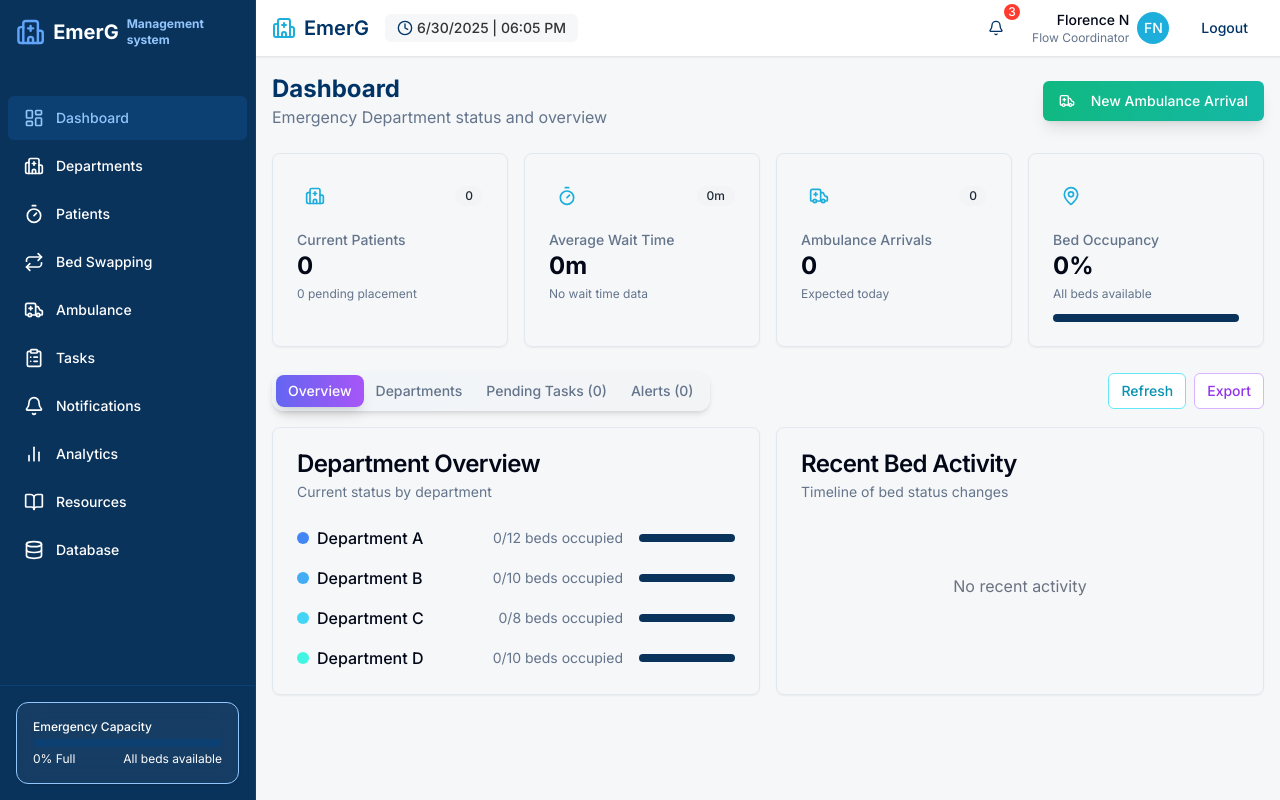
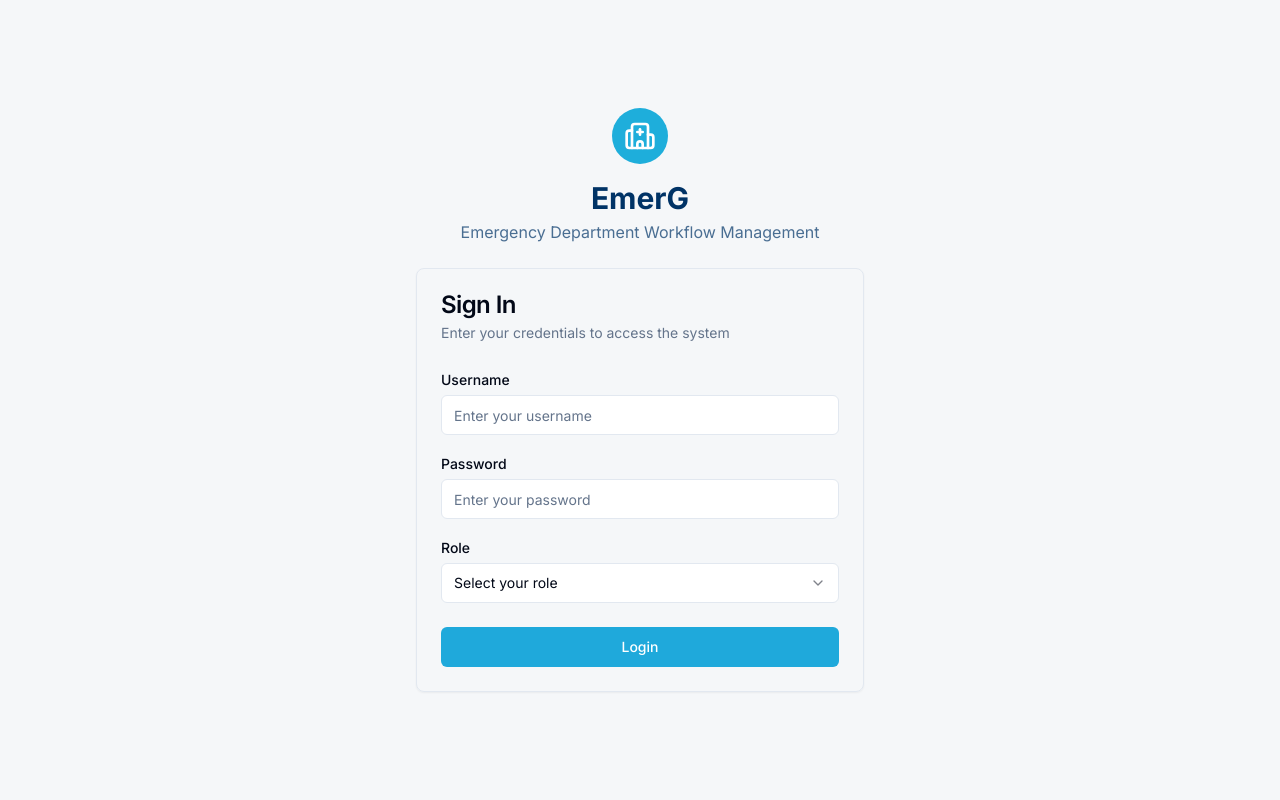
Before and after one commit to KartikBhaba16/EmerGPrj, a React (Vite) app: page / in a window 1280 px wide. Built offline with nearby package versions, Linux system fonts and the light colour scheme.

Commit message:
LoginfixPredepV1.1.2

```diff
--- a/package.json
+++ b/package.json
@@ -62,7 +62,7 @@
     "@types/tailwindcss": "^3.0.11",
     "@vitejs/plugin-react": "^4.4.1",
     "autoprefixer": "^10.4.21",
-    "electron": "^37.1.0",
+    "electron": "^37.2.4",
     "eslint": "^9.25.0",
     "eslint-plugin-react-hooks": "^5.2.0",
     "eslint-plugin-react-refresh": "^0.4.19",
--- a/src/App.tsx
+++ b/src/App.tsx
@@ -29,11 +29,13 @@ const App = () => (
       <Sonner />
       <BrowserRouter>
         <Routes>
-          <Route path="/login" element={<Login />} />
+          <Route path="/" element={<Login />} />
 
           {/* Protected routes within AppLayout */}
+
           <Route element={<AppLayout />}>
-            <Route path="/" element={<Dashboard />} />
+
+            <Route path="/dashboard" element={<Dashboard />} />
             <Route path="/patients" element={<Patients />} />
             <Route path="/ambulance" element={<Ambulance />} />
             <Route path="/departments" element={<Dashboard />} />
--- a/src/components/Layout/Header.tsx
+++ b/src/components/Layout/Header.tsx
@@ -11,7 +11,7 @@ const Header: React.FC = () => {
 
   const handleLogout = () => {
     // In a real app, we would handle authentication logout here
-    navigate('/login');
+    navigate('/');
     toast({
       title: "Logged out successfully",
       description: "You have been logged out of the system",
--- a/src/components/Layout/Sidebar.tsx
+++ b/src/components/Layout/Sidebar.tsx
@@ -15,7 +15,7 @@ import {
 
 const Sidebar: React.FC = () => {
   const navItems = [
-    { name: 'Dashboard', icon: LayoutDashboard, path: '/' },
+    { name: 'Dashboard', icon: LayoutDashboard, path: '/dashboard' },
     { name: 'Departments', icon: Hospital, path: '/departments' },
     { name: 'Patients', icon: Timer, path: '/patients' },
     { name: 'Bed Swapping', icon: Repeat, path: '/bed-swapping' },
--- a/src/pages/Login.tsx
+++ b/src/pages/Login.tsx
@@ -30,7 +30,7 @@ const Login: React.FC = () => {
           title: "Login successful",
           description: `Logged in as ${role}`,
         });
-        navigate('/');
+        navigate('/dashboard');
       } else {
         toast({
           title: "Login failed",
```
Also changed, not shown: 1 other file (tests, documents, lock files or other folders).
